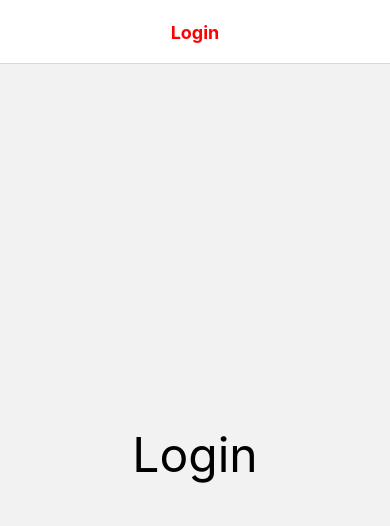
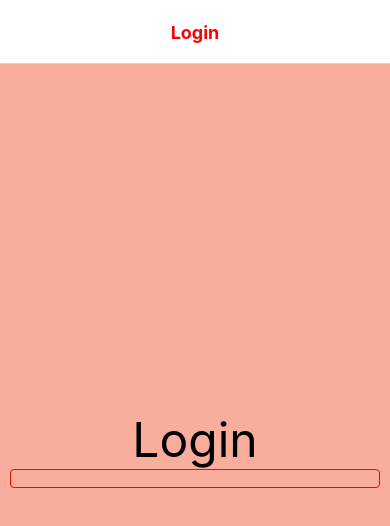
Before and after one commit to awais882s/MySecondApp, a React Native app: screen /Login in a window 390 px wide. Shown: the top 526 px of the page. Built offline with nearby package versions, Linux system fonts and the light colour scheme.

Commit message:
Update Login.js

```diff
--- a/src/screens/Auth/Login.js
+++ b/src/screens/Auth/Login.js
@@ -10,6 +10,10 @@ export default function Login() {
     return (
         <View style={styles.flexCenter}>
             <Text style={styles.h1}>Login</Text>
+            <TextInput
+                style={styles.formControl}
+            />
+
         </View>
     )
 }
@@ -17,10 +21,19 @@ const styles = StyleSheet.create({
     flexCenter: {
         flex: 1,
         justifyContent: "center",
-        alignItems: "center"
+        alignItems: "center",
+        backgroundColor: "#f8ad9d",
+        paddingHorizontal: 10
     },
     h1: {
         fontSize: 48,
         color: "black"
+    },
+    formControl: {
+        borderWidth: 1,
+        borderRadius: 4,
+        marginBottom: 10,
+        borderColor: "red",
+        width: "100%"
     }
 })
```
